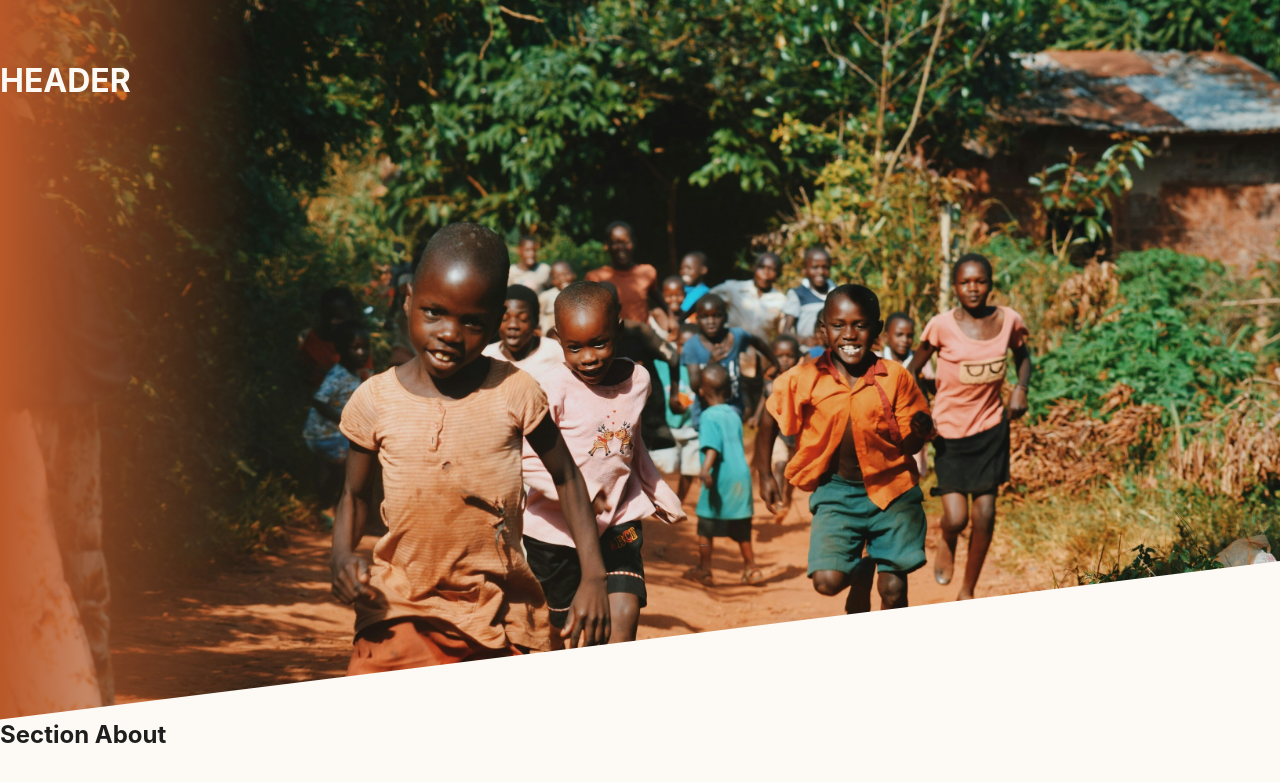
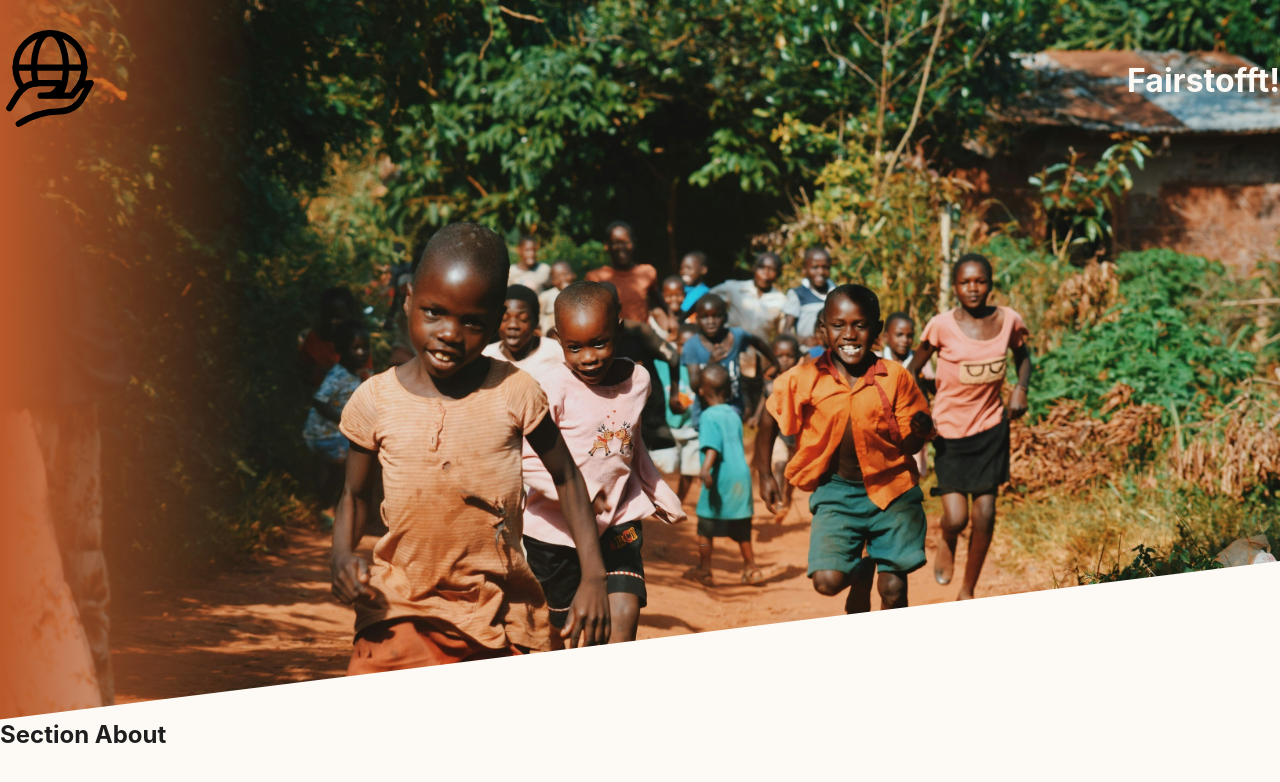
Before and after one commit to Floelly/KleiderspendenRegistrierung, a React (Vite) app: page / in a window 1280 px wide. Shown: the top 782 px of the page. Built offline with nearby package versions, Linux system fonts and the light colour scheme.

Commit message:
started implementing header, but svgs not optimal

```diff
--- a/src/components/layout/Header.jsx
+++ b/src/components/layout/Header.jsx
@@ -1,25 +1,7 @@
 import { useEffect, useState } from "react";
-import styled from "styled-components"
+import FancyHeader from "../ui/FancyHeader";
+import Logo from "../ui/Logo";
 
-const StyledHeader = styled.header`
-  transition: background-color 0.3s ease, min-height 0.3s ease;
-
-  position: ${({$isTop}) => ($isTop ? "absolute" : "fixed")};
-  top: 0;
-  left: 0;
-  width: 100%;
-  min-height: ${({$isTop}) => ($isTop ? "20vh" : "8vh")};
-
-  display: flex;
-  align-items: center;
-  justify-content: space-between;
-
-  z-index: 10;
-
-  //TODO: überdenken
-  background-color: ${({$isTop, theme}) => ($isTop ? "transparent" : theme.colors.primary)};
-  color: ${({theme}) => theme.colors.darkText};
-`;
 
 export default function Header() {
   const [isTop, setIsTop] = useState(true);
@@ -36,8 +18,9 @@ export default function Header() {
   }, []);
 
   return (
-    <StyledHeader $isTop={isTop}>
-      <h1>HEADER</h1>
-    </StyledHeader>
+    <FancyHeader $isTop={isTop}>
+      <Logo/>
+      <h1>Fairstofft!</h1>
+    </FancyHeader>
   );
 }
--- /dev/null
+++ b/src/components/ui/FancyHeader.jsx
@@ -0,0 +1,22 @@
+import styled from 'styled-components';
+
+const StyledHeader = styled.header`
+  transition: background-color 0.3s ease, min-height 0.3s ease;
+
+  position: ${({$isTop}) => ($isTop ? "absolute" : "fixed")};
+  top: 0;
+  left: 0;
+  width: 100%;
+  min-height: ${({$isTop}) => ($isTop ? "20vh" : "8vh")};
+
+  display: flex;
+  align-items: center;
+  justify-content: space-between;
+
+  z-index: 10;
+
+  //TODO: überdenken
+  background-color: ${({$isTop, theme}) => ($isTop ? "transparent" : theme.colors.primary)};
+  color: ${({theme}) => theme.colors.darkText};
+`;
+export default StyledHeader;
--- /dev/null
+++ b/src/components/ui/Logo.jsx
@@ -0,0 +1,12 @@
+import styled from 'styled-components';
+
+const Logo = styled.div`
+  width: ${({ $size }) => $size || '100px'};
+  height: ${({ $size }) => $size || '100px'};
+  background-image: url("src/assets/favicon.svg");
+  background-size: contain;
+  background-repeat: no-repeat;
+  background-position: center;
+`;
+
+export default Logo;
```
Also changed, not shown: src/assets/MenuIcon.svg (added), src/assets/favicon.svg (added).
